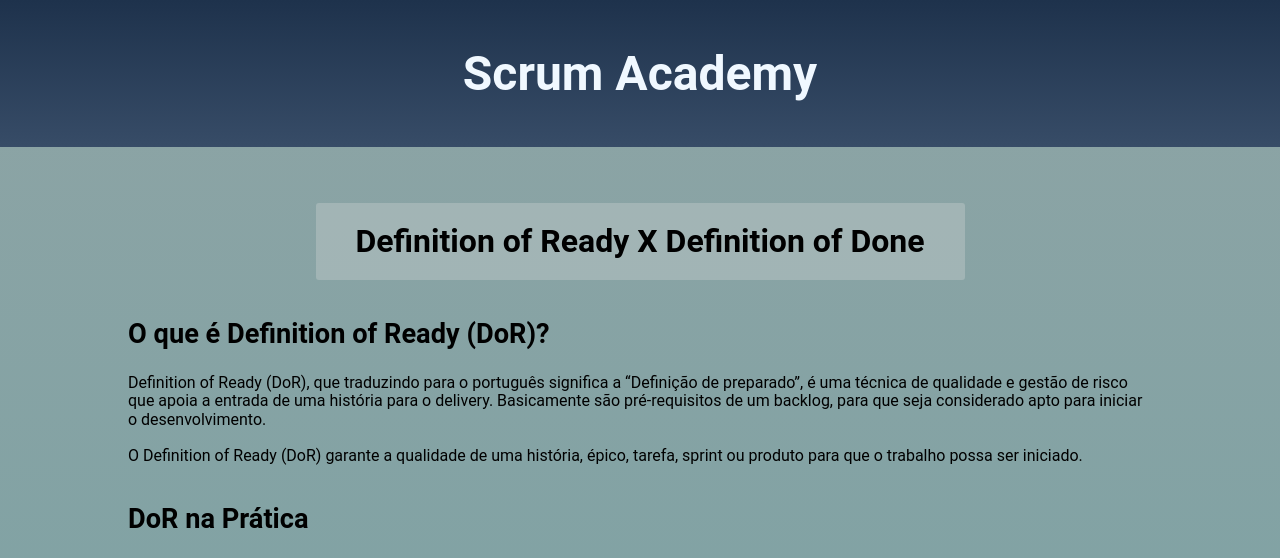
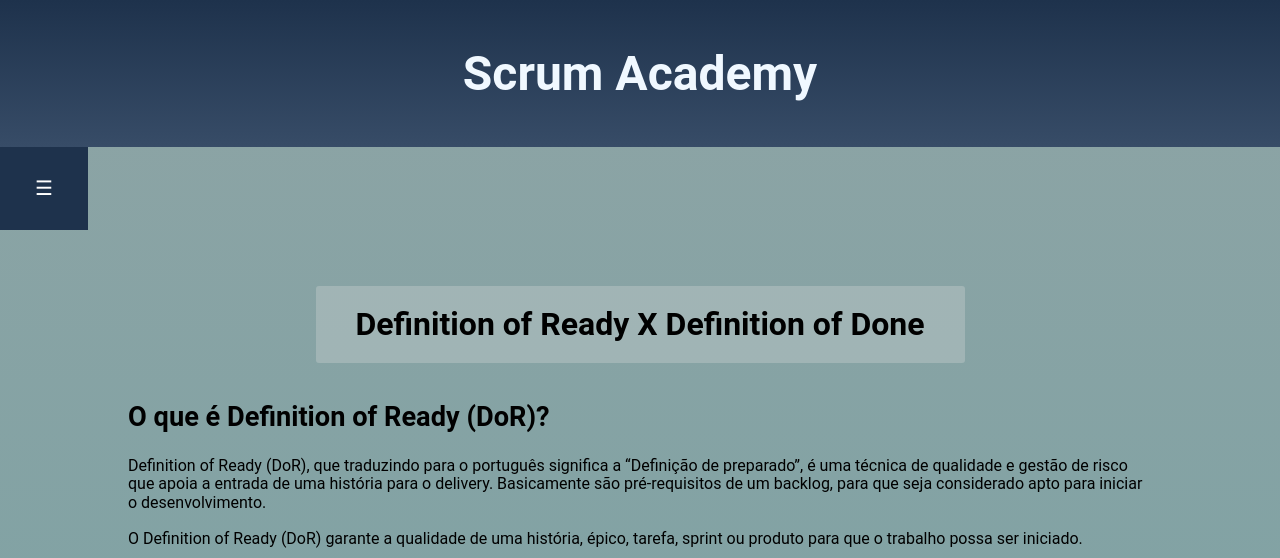
Before and after one commit to BrunoVieira003/ScrumAcademy, a Flask app: page /dor-dod in a window 1280 px wide. Shown: the top 558 px of the page. Run offline with Flask 2, Linux system fonts and the light colour scheme.

Commit message:
add navbar

```diff
--- a/app.py
+++ b/app.py
@@ -62,7 +62,7 @@ def mvp():
 def skills():
     return render_template('shskills.html')
 
-app.route('/quemsomos')
+@app.route('/quemsomos')
 def quemsomos():
     return render_template('quemsomos.html')
 
--- a/static/css/styles.css
+++ b/static/css/styles.css
@@ -84,7 +84,6 @@ footer {
     text-indent: 1em;
     line-height: 2em;
     font-size: larger;
-
 }
 
 .qs2{
@@ -99,6 +98,7 @@ footer {
     flex-direction:row;
     justify-content:space-between;
 
+
 }
 .qs3{
     height: 400px;
@@ -112,3 +112,60 @@ footer {
     line-height: 2em;
     font-size: larger;
 }
+
+/* The sidepanel menu */
+.sidepanel {
+    height: 100em; /* Specify a height */
+    width: 0; /* 0 width - change this with JavaScript */
+    position: fixed; /* Stay in place */
+    z-index: 1; /* Stay on top */
+    top: 0;
+    left: 0;
+    background-color: #1E324C; /* Black*/
+    overflow-x: hidden; /* Disable horizontal scroll */
+    padding-top: 60px; /* Place content 60px from the top */
+    transition: 0.5s; /* 0.5 second transition effect to slide in the sidepanel */
+  }
+  .sidepanel::-webkit-scrollbar{
+    display: none;
+
+  }
+  /* The sidepanel links */
+  .sidepanel a {
+    padding: 8px 8px 8px 32px;
+    text-decoration: none;
+    font-size: 25px;
+    color: #818181;
+    display: block;
+    transition: 0.3s;
+    margin-bottom: 5px;
+    margin-top: 5px;
+  }
+
+  /* When you mouse over the navigation links, change their color */
+  .sidepanel a:hover {
+    color: #f1f1f1;
+  }
+
+  /* Position and style the close button (top right corner) */
+  .sidepanel .closebtn {
+    position: absolute;
+    top: 0;
+    right: 25px;
+    font-size: 36px;
+    margin-left: 50px;
+  }
+
+  /* Style the button that is used to open the sidepanel */
+  .openbtn {
+    font-size: 20px;
+    cursor: pointer;
+    background-color: #1E324C;
+    color: white;
+    padding: 30px 35px;
+    border: none;
+  }
+
+  .openbtn:hover {
+    background-color: #444;
+  }
--- /dev/null
+++ b/static/script.js
@@ -0,0 +1,9 @@
+/* Set the width of the sidebar to 250px (show it) */
+function openNav() {
+    document.getElementById("mySidepanel").style.width = "250px";
+  }
+
+  /* Set the width of the sidebar to 0 (hide it) */
+  function closeNav() {
+    document.getElementById("mySidepanel").style.width = "0";
+  }
--- a/templates/base.html
+++ b/templates/base.html
@@ -15,6 +15,31 @@
     </header>
 
 <body>
+
+    <div id="mySidepanel" class="sidepanel">
+        <a href="javascript:void(0)" class="closebtn" onclick="closeNav()">&times;</a>
+        <a href="/">Home</a>
+        <a href="/introducao">Introdução</a>
+        <a href="/importancia">Importância</a>
+        <a href="/sprint"> Sprints</a>
+        <a href="/SprintBacklog"> Sprint Backlog</a>
+        <a href="/mvp">MVP</a>
+        <a href="productincrement"> Product Increment</a>
+        <a href="/po"> Product Owner</a>
+        <a href="/sm"> Scrum Master</a>
+        <a href="/equipe"> Equipe de Desenvolvimento</a>
+        <a href="/productbacklog"> Product Backlog</a>
+        <a href="/dor-dod">DoR e DoD</a>
+        <a href="/burndown">Burndown</a>
+        <a href="/planningpoker"> Planning Poker</a>
+        <a href="">PACER</a>
+        <a href="/skills"> Soft e Hard Skills</a>
+        <a href="/quemsomos">Quem Somos</a>
+      </div>
+
+      <button class="openbtn" onclick="openNav()">&#9776; </button>
+      <script type="text/javascript" src="../static/script.js"></script>
+
     <main>
         {% block content %}
         {% endblock %}
```
Also changed, not shown: templates/quemsomos.html (+4 -4 lines).
